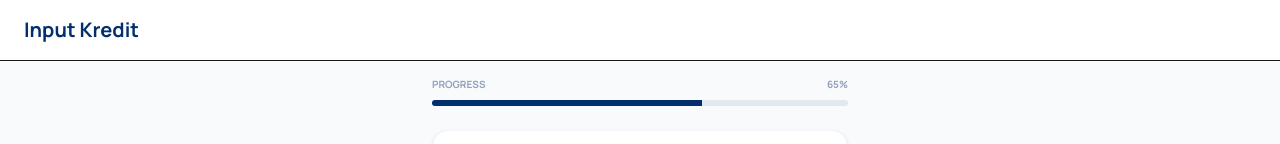
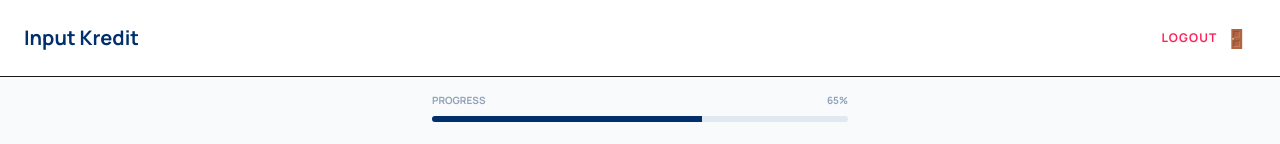
Before and after one commit to vivo-ui/kredit-dashboard-vivo, a Next.js app: page /input in a window 1280 px wide. Shown: the top 144 px of the page. Built offline with nearby package versions, Linux system fonts and the light colour scheme; no server answers; the database is empty.

Commit message:
feat: sync rolling promotor via SQL views and add logout button to input page

```diff
--- a/src/app/input/page.tsx
+++ b/src/app/input/page.tsx
@@ -121,11 +121,26 @@ export default function InputKreditPage() {
     }
   };
 
+  async function handleLogout() {
+    const confirmLogout = confirm("Apakah Anda yakin ingin keluar?");
+    if (!confirmLogout) return;
+    const { error } = await supabase.auth.signOut();
+    if (error) console.error(error);
+    window.location.href = "/";
+  }
+
   return (
     <div className="min-h-screen bg-slate-50 pb-24 font-['Manrope']">
       {/* Header */}
       <div className="bg-white px-6 py-4 border-b flex items-center justify-between sticky top-0 z-10">
         <h1 className="text-xl font-bold text-[#002F6C]">Input Kredit</h1>
+        <button
+          onClick={handleLogout}
+          className="p-2 text-rose-500 hover:bg-rose-50 rounded-xl transition-all flex items-center gap-2"
+        >
+          <span className="text-xs font-bold uppercase tracking-widest">Logout</span>
+          <span className="text-lg">🚪</span>
+        </button>
       </div>
 
       <div className="max-w-md mx-auto p-4 space-y-6">
```
